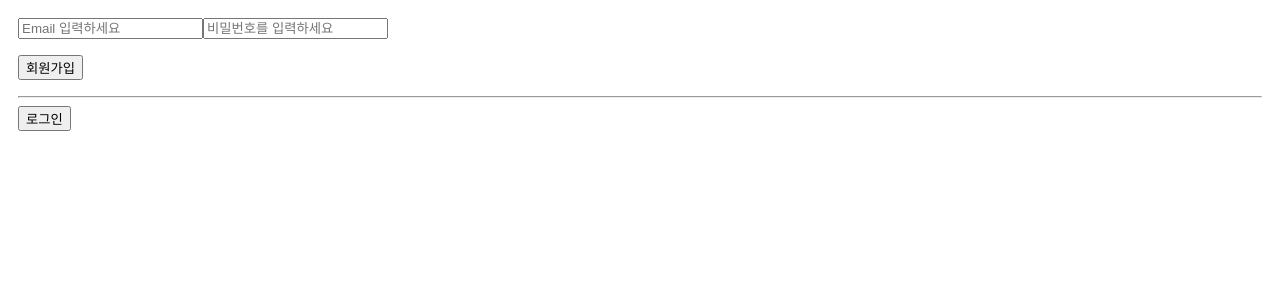
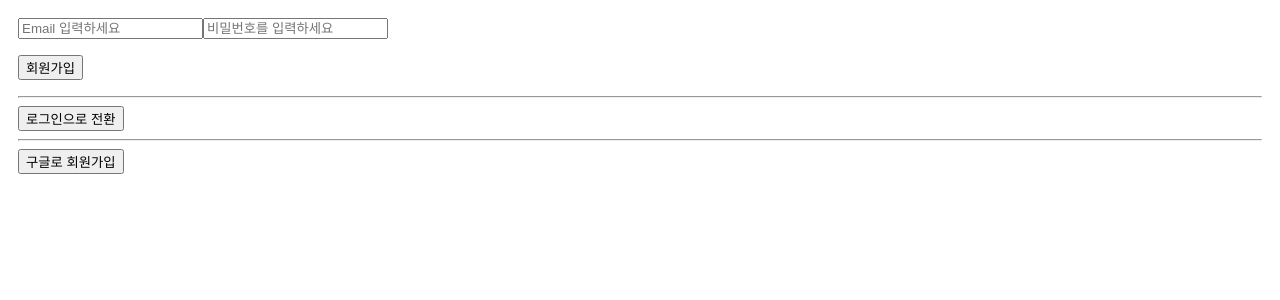
Before and after one commit to LeeDaYoungss/green-firebase-twitter, a React (Create React App) app: page / in a window 1280 px wide. Shown: the top 300 px of the page. Built offline with nearby package versions, Linux system fonts and the light colour scheme; no server answers.

Commit message:
google로그인출력

```diff
--- a/src/components/Auth.js
+++ b/src/components/Auth.js
@@ -1,6 +1,6 @@
 import React, { useState } from "react";
 import { authService } from "../firebase";
-import { getAuth, createUserWithEmailAndPassword, signInWithEmailAndPassword } from "firebase/auth";
+import { getAuth, createUserWithEmailAndPassword, signInWithEmailAndPassword, GoogleAuthProvider, signInWithPopup } from "firebase/auth";
 
 
 const Auth = ()=> {
@@ -59,6 +59,32 @@ const Auth = ()=> {
   }
   console.log(email, password);
   const toggleAccount = () => setNewAccount(prev=>!prev);
+  const googleSigin = () => {
+    const provider = new GoogleAuthProvider();
+
+    signInWithPopup(auth, provider)
+      .then((result) => {
+        // This gives you a Google Access Token. You can use it to access the Google API.
+        const credential = GoogleAuthProvider.credentialFromResult(result);
+        const token = credential.accessToken;
+        // The signed-in user info.
+        const user = result.user;
+        // IdP data available using getAdditionalUserInfo(result)
+        console.log(token, user);
+      }).catch((error) => {
+        // Handle Errors here.
+        const errorCode = error.code;
+        const errorMessage = error.message;
+        // The email of the user's account used.
+        const email = error.customData.email;
+        // The AuthCredential type that was used.
+        const credential = GoogleAuthProvider.credentialFromError(error);
+        setError(errorMessage);
+        console.log(errorCode, email, credential);
+      });
+
+  }
+
   return(
     <>
       <form onSubmit={onSubmit}>
@@ -68,7 +94,11 @@ const Auth = ()=> {
         {error}
       </form>
       <hr/>
-      <button type="button" onClick={toggleAccount}>{newAccount ? '로그인':'회원가입'}</button>
+      <button type="button" onClick={toggleAccount}>{newAccount ? '로그인으로 전환':'회원가입으로 전환'}</button>
+      <hr/>
+      <div>
+        <button type="button" name="google" onClick={googleSigin}>구글로 회원가입</button>
+      </div>
     </>
   )
 }
```
